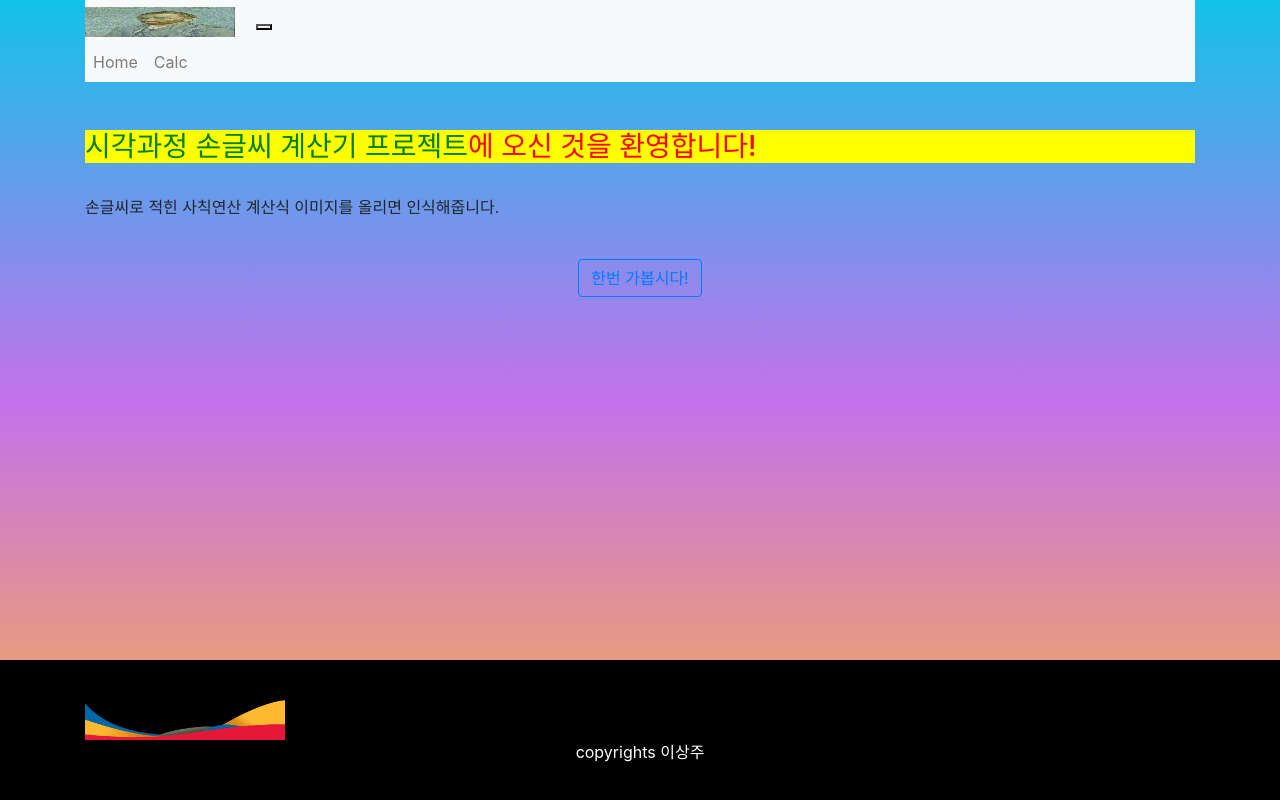
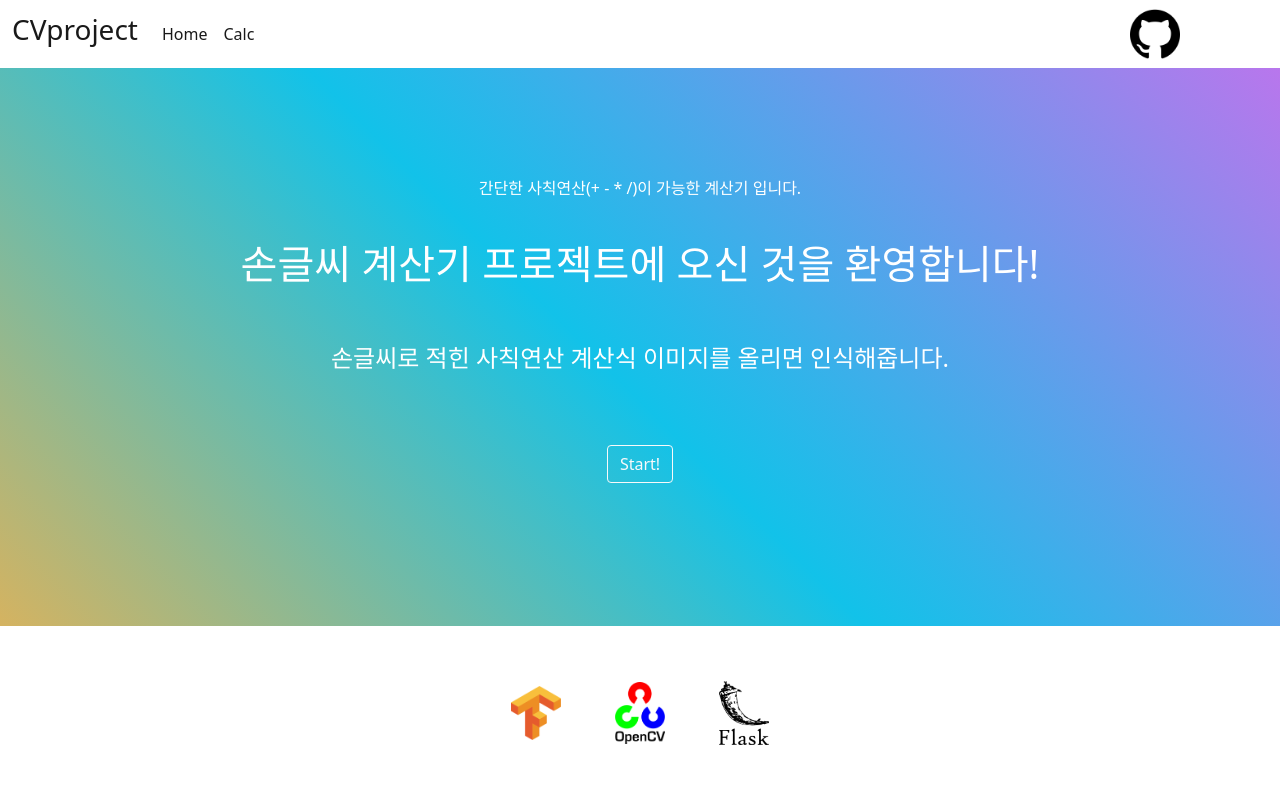
Before and after one commit to factorLee/handwittenCalculator_tensorflow-flask, a Flask app: page /calcapp in a window 1280 px wide. Run offline with Flask 2, Linux system fonts and the light colour scheme; some libraries are stand-ins or nearby versions.

Commit message:
html CSS 디자인, 예외처리, 기타 기능구현

```diff
--- a/HandwrittenCalcApp/apps/utils.py
+++ b/HandwrittenCalcApp/apps/utils.py
@@ -1,3 +1,6 @@
+##############
+## utils.py ##
+##############
 import cv2
 import numpy as np
 import imutils
@@ -52,32 +55,50 @@ def pipeline_model(path, filename, color="bgr"):
         # 숫자객체를 detection한 이미지를 result 폴더에 저장
         cv2.imwrite("./static/result/{}".format(filename), img)
 
-
     labels=[ i for i in label_map ]
-    eq=[]
-    pos=[]
+    eq=[] # 계산에 사용되는 숫자와 연산자를 저장하는 리스트
+    pos=[] # 숫자와 연산자 요소들의 총 갯수를 저장하는 리스트
+    # 요소 수집
     for i in ((chars)):
         if len(eq)==0 and i[0][0] in labels[3:]:
             eq.append(i[0][0])
-            print(f"첫번째 loop i : {i[0][0]}, eq = {eq[0]}" )
         elif len(eq)>0 and i[0][0] in labels[4:14]:
             eq.append(i[0][0])
-            print(f"두번째 loop i : {i[0][0]}, eq = {eq[0]}")
-
         elif len(eq)>0 and i[0][0] in labels[:4]:
             eq.append(i[0][0])
             pos.append(len(eq))
-            print(f"세번째 loop i : {i[0][0]}, eq = {eq[0]}, pos = {pos}")
         else:
             pass
 
-    for i in pos:
-        if eq[i-1]=='+':
-            sol = int(''.join(eq[:pos[0]-1]))+int(''.join(eq[pos[0]:]))
-        elif eq[i-1]=='%':
-            sol = int(''.join(eq[:pos[0]-1]))/int(''.join(eq[pos[0]:]))
-        elif eq[i-1]=='*':
-            sol = int(''.join(eq[:pos[0]-1]))*int(''.join(eq[pos[0]:]))
-        else:
-            sol = int(''.join(eq[:pos[0]-1]))-int(''.join(eq[pos[0]:]))
-    return sol
+    # 계산 Loop 및 예외처리
+    try:
+        for i in pos:
+            # if eq
+            if eq[i-1]=='+':
+                rightSide = int(''.join(eq[:pos[0]-1]))
+                leftSide = int(''.join(eq[pos[0]:]))
+                operator = '+'
+                sol = rightSide + leftSide
+            elif eq[i-1]=='%':
+                rightSide = int(''.join(eq[:pos[0]-1]))
+                leftSide = int(''.join(eq[pos[0]:]))
+                operator = '/'
+                sol = rightSide / leftSide
+            elif eq[i-1]=='*':
+                rightSide = int(''.join(eq[:pos[0]-1]))
+                leftSide = int(''.join(eq[pos[0]:]))
+                operator = '*'
+                sol = rightSide * leftSide
+            else:
+                rightSide = int(''.join(eq[:pos[0]-1]))
+                leftSide = int(''.join(eq[pos[0]:]))
+                operator = '-'
+                sol = rightSide - leftSide
+
+    except:
+        sol = 'error'
+        rightSide = 'error'
+        leftSide = 'error'
+        operator = 'error'
+
+    return sol, rightSide, leftSide, operator
--- a/HandwrittenCalcApp/apps/views.py
+++ b/HandwrittenCalcApp/apps/views.py
@@ -1,5 +1,9 @@
+##############
+## views.py ##
+##############
 from flask import render_template, request
 from PIL import Image
+from tensorflow.python.framework.ops import Operation
 from apps import utils
 
 
@@ -17,9 +21,9 @@ def calculation():
         path = "./static/uploads/" + filename
         f.save(path)
         w = getwidth(path)
-        sol = utils.pipeline_model(path, filename, color="bgr")
+        sol, rightSide, leftSide, operator = utils.pipeline_model(path, filename, color="bgr")
 
-        return render_template("calculation.html", fileupload=True, img_name=filename, w=w, sol=sol)
+        return render_template("calculation.html", fileupload=True, img_name=filename, w=w, sol=sol, rightSide=rightSide, leftSide=leftSide, operator=operator)
 
     return render_template("calculation.html", fileupload=False, img_name="")
 
--- a/HandwrittenCalcApp/main.py
+++ b/HandwrittenCalcApp/main.py
@@ -1,3 +1,6 @@
+#############
+## main.py ##
+#############
 from flask import Flask
 from apps import views
 
@@ -5,7 +8,7 @@ app = Flask(__name__)
 
 app.add_url_rule("/", "index", views.index)
 app.add_url_rule("/calcapp", "calcapp", views.calcapp)
-app.add_url_rule("/faceapp/calculaion", "calculation", views.calculation, methods=['GET', 'POST'])
+app.add_url_rule("/calcapp/calculaion", "calculation", views.calculation, methods=['GET', 'POST'])
 
 if __name__ == "__main__":
     app.run(debug=True)
--- a/HandwrittenCalcApp/static/css/main.css
+++ b/HandwrittenCalcApp/static/css/main.css
@@ -1,10 +1,80 @@
-.content{
-    color: red;
-    background-color: yellow;
+/* main.css */
+
+body{
+    background: linear-gradient(-135deg, #c471ed,#12c2e9, #fcb045 ) fixed;
+    padding-top: 70px;
+    text-align: center;
 
 }
+/* Jsine, Atlas */
 
-body{
-    background: linear-gradient(180deg,#12c2e9, #c471ed, #fcb045 ) fixed;
+.footer {
+    position: fixed;
+    left: 0;
+    bottom: 0;
+    width: 100%;
+    background-color: white;
+    padding-top: 20px;
+    padding-bottom: 20px;
 }
-/* Jsine, Atlas */
+
+.logo {
+    padding: 35px 25px 35px 25px;
+}
+
+.github-btn {
+    padding-right: 100px;
+}
+
+.solve{
+    padding: 5px 20px 5px 20px;
+}
+
+
+.fade-in-text {
+    display: inline-block;
+    padding: 10px;
+    animation: fadein 1.5s;
+    -moz-animation: fadein 1.5s; /* Firefox */
+    -webkit-animation: fadein 1.5s; /* Safari and Chrome */
+    -o-animation: fadein 1.5s; /* Opera */
+  }
+  @keyframes fadein {
+    from {
+        opacity: 0;
+    }
+    to {
+        opacity: 1;
+    }
+}
+@-moz-keyframes fadein { /* Firefox */
+    from {
+        opacity: 0;
+    }
+    to {
+        opacity: 1;
+    }
+}
+@-webkit-keyframes fadein { /* Safari and Chrome */
+    from {
+        opacity: 0;
+    }
+    to {
+        opacity: 1;
+    }
+}
+@-o-keyframes fadein { /* Opera */
+    from {
+        opacity: 0;
+    }
+    to {
+        opacity: 1;
+    }
+}
+
+.alert {
+    width:40%;
+    display:inline-block;
+    text-align: center;
+    align-items: center;
+ }
--- a/HandwrittenCalcApp/templates/base.html
+++ b/HandwrittenCalcApp/templates/base.html
@@ -3,55 +3,54 @@
     <head>
         <meta charset="UTF-8">
         <meta name="viewport" content="width=device-width, initial-scale=1.0">
-        <title>손글씨 계산기</title>
-
+        <title>Computer Vision Project</title>
+        <!-- CSS -->
         <link rel="stylesheet" href="{{ url_for("static", filename="css/main.css") }}">
-        <link rel="stylesheet" href="https://stackpath.bootstrapcdn.com/bootstrap/4.5.0/css/bootstrap.min.css" integrity="sha384-9aIt2nRpC12Uk9gS9baDl411NQApFmC26EwAOH8WgZl5MYYxFfc+NcPb1dKGj7Sk" crossorigin="anonymous">
+        <link href="https://cdn.jsdelivr.net/npm/bootstrap@5.0.2/dist/css/bootstrap.min.css" rel="stylesheet" integrity="sha384-EVSTQN3/azprG1Anm3QDgpJLIm9Nao0Yz1ztcQTwFspd3yD65VohhpuuCOmLASjC" crossorigin="anonymous">
     </head>
 
     <body>
+        <!-- navbar -->
         <div class="container">
-            <nav class="navber navbar-expand-lg navbar-light bg-light">
-                <a class="navbar-brand" href="{{ url_for("index") }}">
-                    <img src="{{ url_for("static", filename="image/vangogh.jpg") }}" alt="회사 이미지" width="150" height="30">
-                </a>
-                <button class="navbar-toggle" type="button" data-toggle="collapse", data-target="#navbarNavAltMarkup" aria-controls="navbarNavAltMarkup" aria-expanded="false" aria-label="Toggle navigation">
-                    <span class="navbar-toggle-icon"></span>
-                </button>
-                <div class="collapse navbar-collapse" id="navbarNavAltMarup">
-                    <div class="navbar-nav">
-                        <a class="nav-item nav-link" href="{{ url_for("index") }}">Home</a>
-                        <a class="nav-item nav-link" href="{{ url_for("calcapp") }}">Calc</a>
+            <nav class="navbar navbar-expand-lg navbar-light fixed-top" style="background-color: #ffffff;">
+                <div class="container">
+                    <a class="navbar-brand" href="{{ url_for("index") }}"><h3>CVproject</h3></a>
+                    <button class="navbar-toggler" type="button" data-bs-toggle="collapse" data-bs-target="#navbarNav" aria-controls="navbarNav" aria-expanded="false" aria-label="Toggle navigation">
+                        <span class="navbar-toggler-icon"></span>
+                    </button>
+                    <div class="collapse navbar-collapse" id="navbarNav">
+                        <ul class="navbar-nav">
+                            <li class="nav-item">
+                                <a class="nav-link active" aria-current="page" href="{{ url_for("index") }}">Home</a>
+                            </li>
+                            <li class="nav-item">
+                                <a class="nav-link active" aria-current="page" href="{{ url_for("calcapp") }}">Calc</a>
+                            </li>
+                        </ul>
                     </div>
                 </div>
+                <!-- 깃헙 이미지 버튼 -->
+                <a class="github-btn" href="https://github.com/factorLee/handwittenCalculator_tensorflow-flask">
+                    <img class="float-right" src="{{ url_for("static", filename="image/githublogo03.png") }}" width="50" height="auto" align="right">
+                </a>
             </nav>
         </div>
 
+        <!-- 상속 head -->
         {% block bodyblock %}
         {% endblock %}
 
+        <!-- footer -->
         <footer class="footer">
             <div class="container">
-                <img src="{{ url_for("static", filename="image/footer.png") }}" alt="footer logo" width="200" height="40">
-                <p align = "center">
-                    <span style="color: white;">
-                        copyrights 이상주
-                    </span>
-                </p>
+                <img class="logo" src="{{ url_for("static", filename="image/tensorflowlogo.png") }}" alt="tensorflow logo" width="100" height="auto">
+                <img class="logo" src="{{ url_for("static", filename="image/opencvlogo.png") }}" alt="OpenCV logo" width="100" height="auto">
+                <img class="logo" src="{{ url_for("static", filename="image/flasklogo.png") }}" alt="flask logo" width="100" height="auto">
             </div>
         </footer>
 
-        <style>
-            .footer {
-                position: fixed;
-                left: 0;
-                bottom: 0;
-                width: 100%;
-                background-color: black;
-                padding-top: 40px;
-                padding-bottom: 20px;
-            }
-        </style>
+        <script src="https://cdn.jsdelivr.net/npm/bootstrap@5.0.2/dist/js/bootstrap.bundle.min.js" integrity="sha384-MrcW6ZMFYlzcLA8Nl+NtUVF0sA7MsXsP1UyJoMp4YLEuNSfAP+JcXn/tWtIaxVXM" crossorigin="anonymous"></script>
+        <script src="https://cdn.jsdelivr.net/npm/@popperjs/core@2.9.2/dist/umd/popper.min.js" integrity="sha384-IQsoLXl5PILFhosVNubq5LC7Qb9DXgDA9i+tQ8Zj3iwWAwPtgFTxbJ8NT4GN1R8p" crossorigin="anonymous"></script>
+        <script src="https://cdn.jsdelivr.net/npm/bootstrap@5.0.2/dist/js/bootstrap.min.js" integrity="sha384-cVKIPhGWiC2Al4u+LWgxfKTRIcfu0JTxR+EQDz/bgldoEyl4H0zUF0QKbrJ0EcQF" crossorigin="anonymous"></script>
     </body>
-
 </html>
--- a/HandwrittenCalcApp/templates/calcapp.html
+++ b/HandwrittenCalcApp/templates/calcapp.html
@@ -1,16 +1,25 @@
 {% extends "base.html" %}
 
 {% block bodyblock %}
-        <div class="container">
-            <br><br>
-            <h3 class="content"><span style="color:green">시각과정 손글씨 계산기 프로젝트</span>에 오신 것을 환영합니다!</h3>
+        <br>
+        <br>
+        <br>
+        <div class="fade-in-text" style="color: white;">
             <br>
+            <p>간단한 사칙연산(+ - * /)이 가능한 계산기 입니다.</p>
+            <br>
+            <h1 class="content">손글씨 계산기 프로젝트에 오신 것을 환영합니다!</h1>
+            <br>
+            <br>
+            <h4>손글씨로 적힌 사칙연산 계산식 이미지를 올리면 인식해줍니다.</h4>
+            <br>
+
             <p>
-                손글씨로 적힌 사칙연산 계산식 이미지를 올리면 인식해줍니다.
             </p>
             <br>
             <div align="center">
-                <a class="btn btn-outline-primary" href="{{ url_for("calculation") }}">한번 가봅시다!</a>
+
+                <a class="btn btn-outline-light" href="{{ url_for("calculation") }}">Start!</a>
             </div>
         </div>
 {% endblock %}
```
Also changed, not shown: HandwrittenCalcApp/templates/calculation.html (+30 -19 lines), HandwrittenCalcApp/templates/index.html (+16 -6 lines), HandwrittenCalcApp/static/image/flasklogo.png (added), HandwrittenCalcApp/static/image/footer.png (deleted), HandwrittenCalcApp/static/image/githublogo03.png (added), HandwrittenCalcApp/static/image/opencvlogo.png (added), HandwrittenCalcApp/static/image/tensorflowlogo.png (added), HandwrittenCalcApp/static/result/add_test1.jpeg (added), HandwrittenCalcApp/static/result/mul_test3.png (added), HandwrittenCalcApp/static/result/mul_test5.jpeg (added), HandwrittenCalcApp/static/uploads/add_test1.jpeg (added), HandwrittenCalcApp/static/uploads/mul_test3.jpg (added), HandwrittenCalcApp/static/uploads/mul_test3.png (added), HandwrittenCalcApp/static/uploads/mul_test5.jpeg (added).
